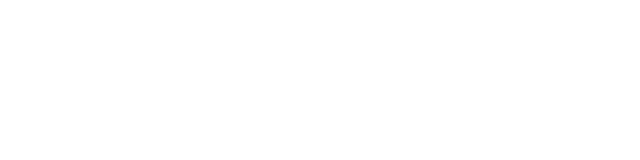
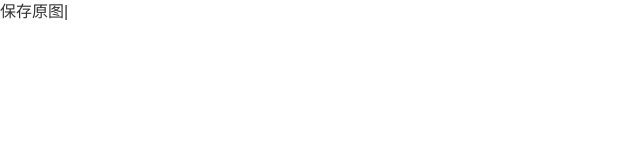
Before and after one commit to DouKu/photolive-wechat, a Nuxt app: page /wx/detail in a window 1280 px wide. Before the commit this address had no page. Shown: the top 160 px of the page, without its empty margins (0-640 px from the left). Built offline with nearby package versions, Linux system fonts and the light colour scheme.

Commit message:
:art: deploy

```diff
--- a/package.json
+++ b/package.json
@@ -9,6 +9,7 @@
     "build": "cross-env NODE_ENV=production nuxt build && backpack build",
     "start": "cross-env NODE_ENV=production node build/main.js",
     "precommit": "npm run lint",
+    "deploy": "npm run build && git add . && git commit -m \":art: deploy\" && git push origin master",
     "lint": "eslint --ext .js,.vue --ignore-path .gitignore ."
   },
   "dependencies": {
--- /dev/null
+++ b/pages/wx/detail/index.vue
@@ -0,0 +1,34 @@
+<template>
+  <div class="detail-container">
+    <div class="content">
+      <img src=""/>
+    </div>
+    <div class="footer">
+      <span class="download-icon"></span>
+      <span>保存原图</span>|
+      <span class="thumb-up-icon"></span>
+      <span class="close-icon"></span>
+    </div>
+  </div>
+</template>
+
+<script>
+export default {
+}
+</script>
+
+<style scoped>
+.detail-container {
+  position: relative;
+  width: 100%;
+  height: 100%;
+  overflow: hidden;
+}
+
+.footer {
+}
+
+.download-icon {
+}
+
+</style>
--- a/pages/wx/index.vue
+++ b/pages/wx/index.vue
@@ -9,7 +9,7 @@
     </div>
     <div class="content">
       <ul class="image-row">
-        <li v-for="(photo, index) in photos" :key="index">
+        <li v-for="(photo, index) in photos" :key="index" @click="handlePhotoClick(photo)">
           <img :src="photo"/>
         </li>
       </ul>
@@ -39,6 +39,13 @@
         'https://ss1.bdstatic.com/70cFuXSh_Q1YnxGkpoWK1HF6hhy/it/u=917178670,4125601835&fm=26&gp=0.jpg',
         'http://img000.hc360.cn/y1/M03/EE/8C/wKhQc1SYCb6EE_FuAAAAAD45jfE597.jpg..300x300.jpg'
       ]
+    }
+  },
+  mehtod: {
+    handlePhotoClick(photo) {
+      window.wx.previewImage({
+        current: photo
+      })
     }
   }
 }
```
